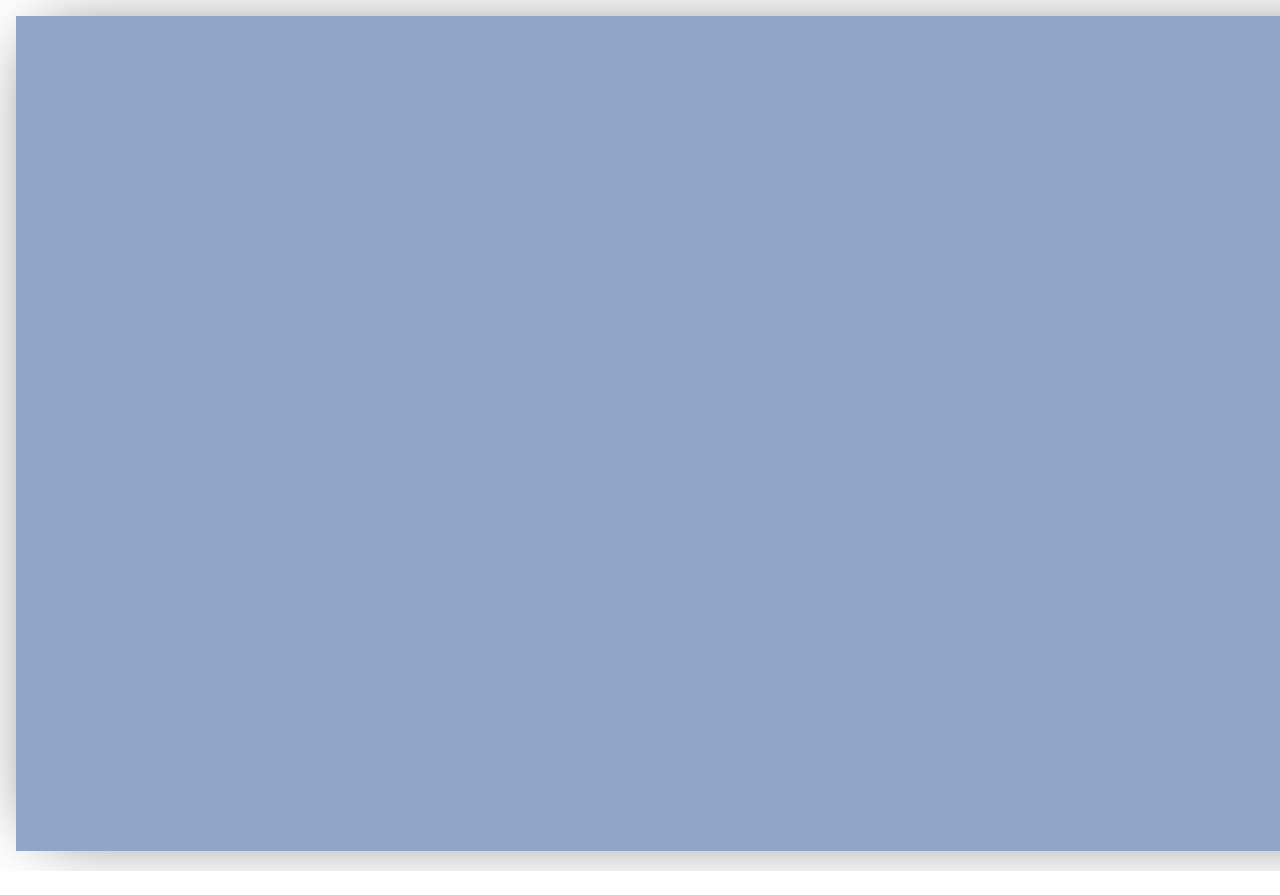
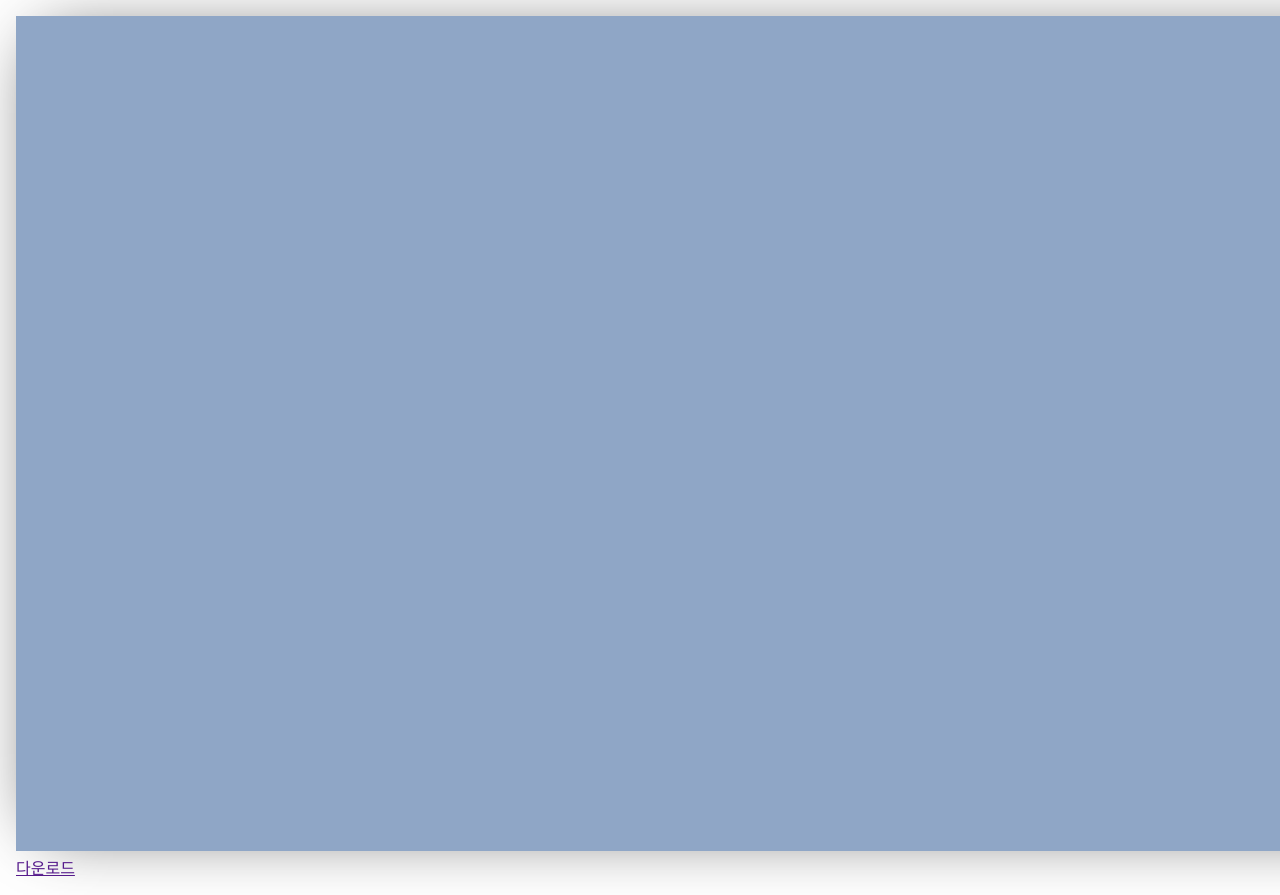
Before and after one commit to toswm128/ToDoList-Contest, a plain HTML site: page index.html in a window 1280 px wide. Shown: the top 895 px of the page. Before the commit the page ends 871 px from the top, so only its background shows below. Drawn offline with Linux system fonts and the light colour scheme.

Commit message:
[ADD] Save

```diff
--- a/index.html
+++ b/index.html
@@ -22,6 +22,7 @@
         </ul>
     </div>
     <canvas class="poop" width="1500" height="835">이 브라우저에서는 지원하지 않습니다.</canvas>
+    <a id="pen" class="toolBox" download="myImage.jpg" href="" onclick="download_img(this);">다운로드</a>
     <script src="toDoList.js"></script>
 </body>
 </html>
--- a/toDoList.js
+++ b/toDoList.js
@@ -257,6 +257,13 @@ let curX;
 let curY;
 
 let i = 0;
+
+download_img = function(el) {
+    // get image URI from canvas object
+    var imageURI = canvas.toDataURL("image/jpg");
+    el.href = imageURI;
+  };
+
 function loadDraw(text){
     ctx.fillStyle = boxColor
     ctx.fillRect(x,y,500,75);
```
